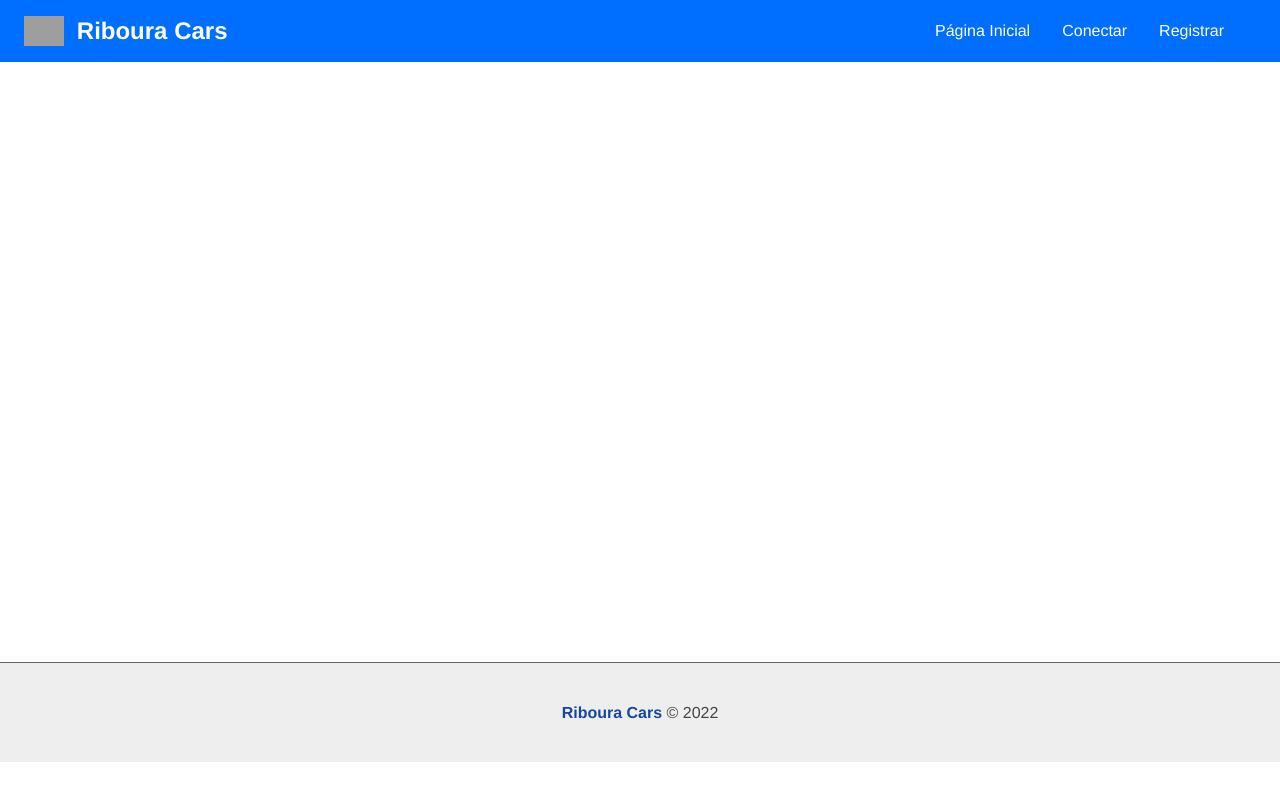
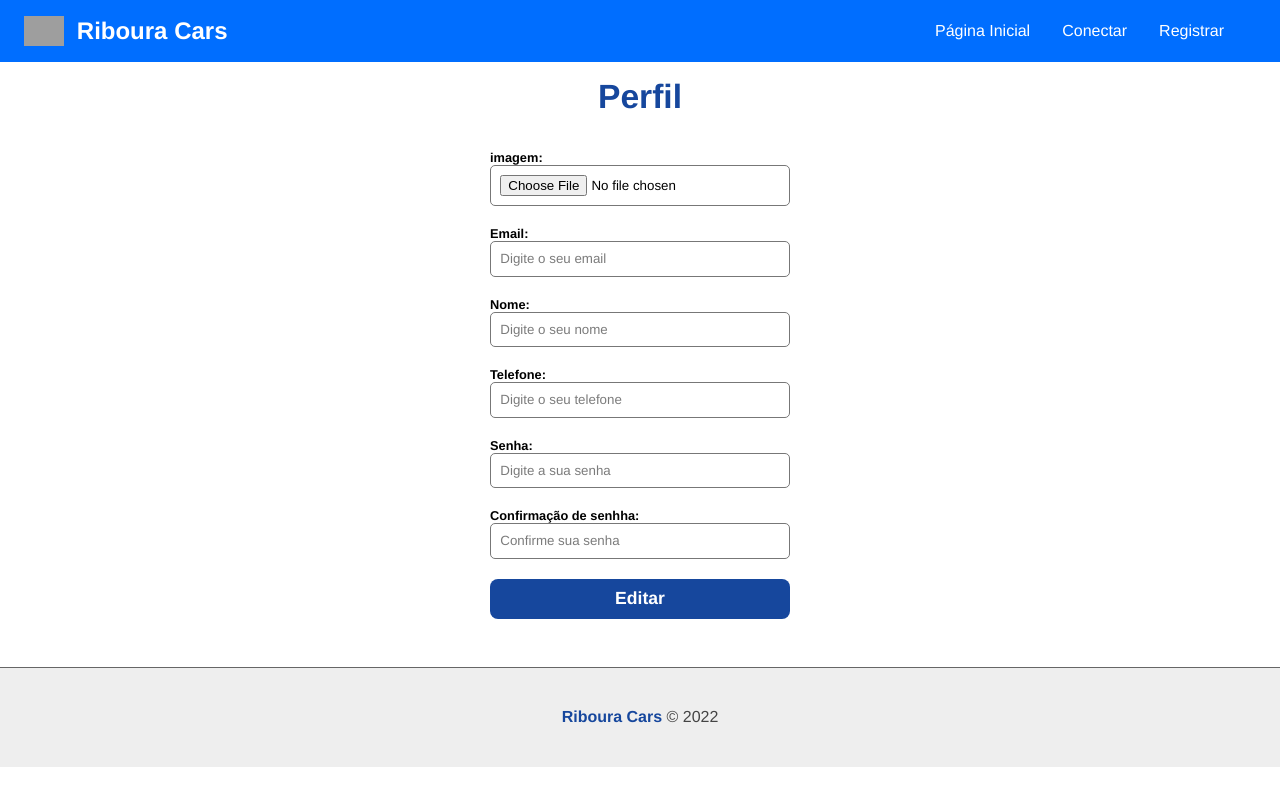
Before and after one commit to dlzzdev/riboura-vehicles, a React (Create React App) app in the folder web/: page /user/profile in a window 1280 px wide. Built offline with nearby package versions, Linux system fonts and the light colour scheme; no server answers; grey boxes are pictures that could not be loaded; the HTML template or start-up script is replaced by a standard one.

Commit message:
:sparkles: feat: Pagina de perfil + Edição do user

```diff
--- a/web/src/App.tsx
+++ b/web/src/App.tsx
@@ -7,6 +7,7 @@ import { Navbar } from "./components/layout/Navbar";
 import { Login } from "./components/pages/Auth/Login";
 import { Register } from "./components/pages/Auth/Register";
 import { Home } from "./components/pages/Home";
+import { Profile } from "./components/pages/User/Profile";
 import { UserProvider } from "./context/UserContext";
 
 function App() {
@@ -19,6 +20,7 @@ function App() {
           <Routes>
             <Route path="/login/" element={<Login />} />
             <Route path="/register/" element={<Register />} />
+            <Route path="/user/profile/" element={<Profile />} />
             <Route path="/" element={<Home />} />
           </Routes>
         </Container>
--- a/web/src/components/layout/Navbar.tsx
+++ b/web/src/components/layout/Navbar.tsx
@@ -21,6 +21,9 @@ export const Navbar = () => {
         </li>
         {authenticated ? (
           <>
+            <li>
+              <Link to="/user/profile">Perfil</Link>
+            </li>
             <li onClick={logout}>Sair</li>
           </>
         ) : (
--- /dev/null
+++ b/web/src/components/layout/RoundedImage.module.css
@@ -0,0 +1,10 @@
+.rounded_image {
+  width: 200px;
+  height: 200px;
+  border-radius: 100%;
+}
+
+.rounded_image.px75 {
+  width: 75px;
+  height: 75px;
+}
--- /dev/null
+++ b/web/src/components/layout/RoundedImage.tsx
@@ -0,0 +1,11 @@
+import styles from "./RoundedImage.module.css";
+
+export const RoundedImage = ({ src, alt, width }: any) => {
+  return (
+    <img
+      className={`${styles.rounded_image} ${styles[width]}`}
+      src={src}
+      alt={alt}
+    />
+  );
+};
--- /dev/null
+++ b/web/src/components/pages/User/Profile.module.css
@@ -0,0 +1,4 @@
+.profile_header{
+  text-align: center;
+  margin-bottom: 1em;
+}
--- /dev/null
+++ b/web/src/components/pages/User/Profile.tsx
@@ -0,0 +1,141 @@
+import { useState, useEffect } from "react";
+import formStyles from "../../form/Form.module.css";
+import { Input } from "../../form/Input";
+import styles from "./Profile.module.css";
+import api from "../../../utils/api";
+import UseFlashMessage from "../../../hooks/UseFlashMessage";
+import { RoundedImage } from "../../layout/RoundedImage";
+
+export const Profile = () => {
+  const [user, setUser]: any = useState({
+    image: "",
+    email: "",
+    name: "",
+    password: "",
+    confirmPassword: "",
+    phone: "",
+    _id: "",
+  });
+  const [preview, setPreview] = useState();
+  const [token] = useState(localStorage.getItem("token" || ""));
+  const { SetFlashMessage } = UseFlashMessage();
+
+  useEffect(() => {
+    api
+      .get("/users/checkuser", {
+        headers: {
+          Authorization: `Bearer ${token}`,
+        },
+      })
+      .then((res) => {
+        setUser(res.data.user);
+      });
+
+  }, [token]);
+
+  function onFileChange(e: any) {
+    setPreview(e.target.files[0]);
+    setUser({
+      ...user,
+      image: e.target.files[0],
+    });
+  }
+  function handleChange(e: any) {
+    setUser({ ...user, [e.target.name]: e.target.value });
+  }
+
+  async function handleSubmit(e: any) {
+    e.preventDefault();
+    let msgText = "";
+    let msgType = "";
+
+    const formData = new FormData();
+    await Object.keys(user).forEach((key: any) => {
+      formData.append(key, user[key]);
+    });
+
+    console.log(user);
+
+    await api
+      .patch(`/users/edit/${user._id}`, formData, {
+        headers: {
+          Authorization: `Bearer ${token}`,
+          "Content-Type": "multipart/form-data",
+        },
+      })
+      .then((res) => {
+        msgText = res.data.message;
+        msgType = "success";
+      })
+      .catch((err) => {
+        msgType = "error";
+        msgText = err.response.data.message;
+      });
+
+    SetFlashMessage(msgText, msgType);
+  }
+  return (
+    <section>
+      <div className={styles.profile_header}>
+        <h1>Perfil</h1>
+        {(user.image || preview) && (
+          <RoundedImage
+            src={
+              preview
+                ? URL.createObjectURL(preview)
+                : `${process.env.REACT_APP_API}/images/users/${user.image}`
+            }
+            alt={user.name}
+          />
+        )}
+      </div>
+      <form onSubmit={handleSubmit} className={formStyles.form_container}>
+        <Input
+          text="imagem"
+          type="file"
+          name="image"
+          handleOnChange={onFileChange}
+        />
+        <Input
+          text="Email"
+          type="email"
+          name="email"
+          placeholder="Digite o seu email"
+          handleOnChange={handleChange}
+          value={user.email || ""}
+        />
+        <Input
+          text="Nome"
+          type="text"
+          name="name"
+          placeholder="Digite o seu nome"
+          handleOnChange={handleChange}
+          value={user.name || ""}
+        />
+        <Input
+          text="Telefone"
+          type="text"
+          name="phone"
+          placeholder="Digite o seu telefone"
+          handleOnChange={handleChange}
+          value={user.phone || ""}
+        />
+        <Input
+          text="Senha"
+          type="password"
+          name="password"
+          placeholder="Digite a sua senha"
+          handleOnChange={handleChange}
+        />
+        <Input
+          text="Confirmação de senhha"
+          type="password"
+          name="confirmPassword"
+          placeholder="Confirme sua senha"
+          handleOnChange={handleChange}
+        />
+        <input type="submit" value="Editar" />
+      </form>
+    </section>
+  );
+};
--- a/web/src/hooks/useAuth.ts
+++ b/web/src/hooks/useAuth.ts
@@ -36,7 +36,7 @@ export default function UseAuth() {
 
   async function authUser(data: any) {
     setAuthenticated(true);
-    localStorage.setItem("token", JSON.stringify(data.token));
+    localStorage.setItem("token", data.token);
     navigate("/");
   }
 
@@ -67,6 +67,5 @@ export default function UseAuth() {
     SetFlashMessage(msgText, msgType);
   }
 
-
   return { authenticated, register, login, logout };
 }
```
Also changed, not shown: 2 other files (tests, documents, lock files or other folders).
